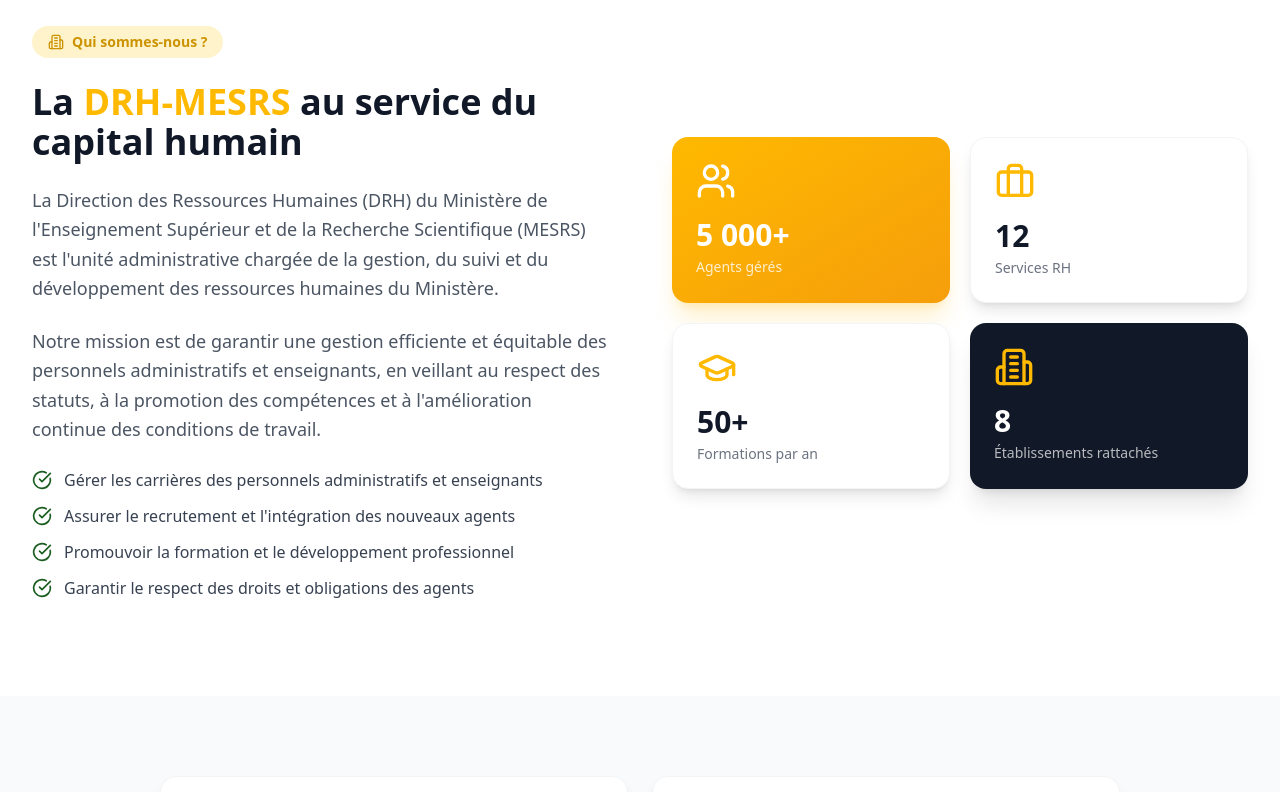
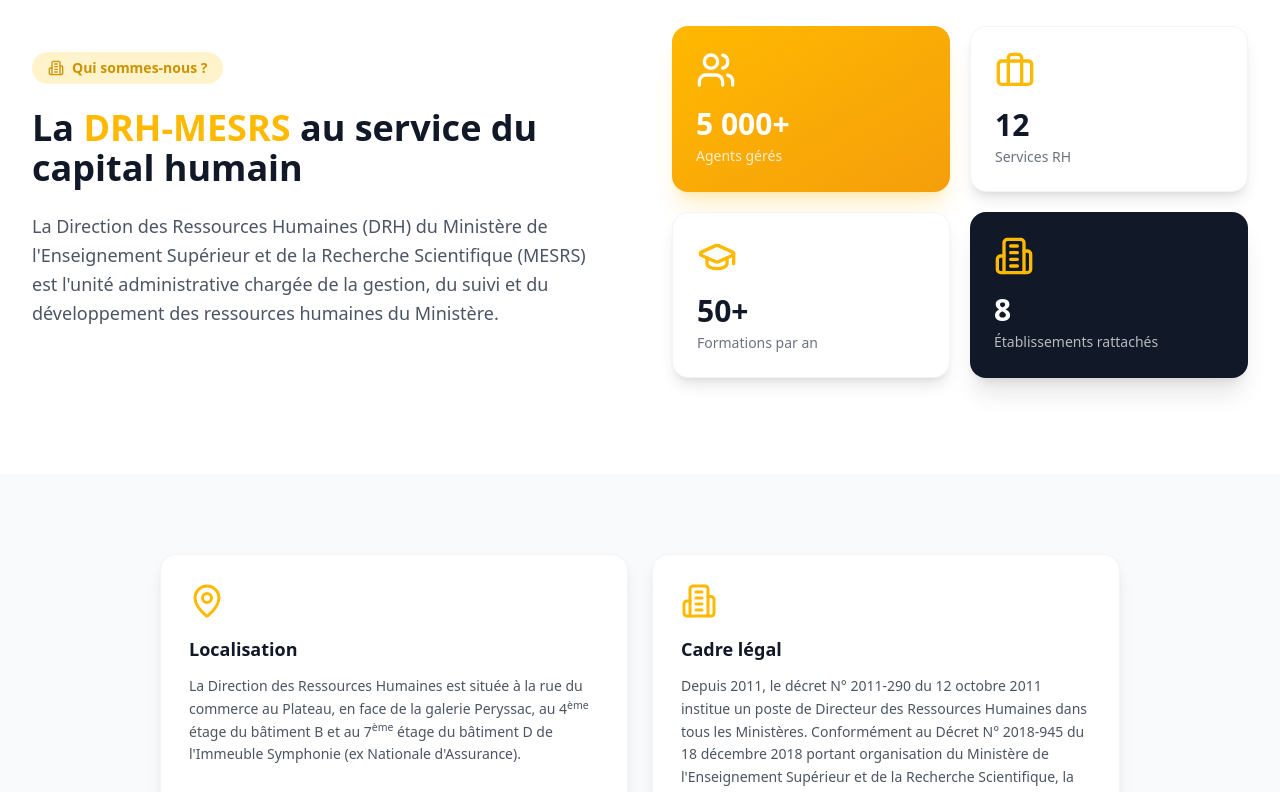
Before and after one commit to BOUZIEBI/recrutementdocteur_frontend, a React (Vite) app: page /presentation/detail in a window 1280 px wide. Shown: the part 535-1327 px from the top of the page. Built offline with nearby package versions, Linux system fonts and the light colour scheme; no server answers.

Commit message:
Remove mission paragraph from Presentation

```diff
--- a/src/pages/presentation/PresentationDetail.tsx
+++ b/src/pages/presentation/PresentationDetail.tsx
@@ -1,4 +1,4 @@
-import { Building2, Users, Briefcase, GraduationCap, CheckCircle, MapPin, Layers } from 'lucide-react';
+import { Building2, Users, Briefcase, GraduationCap, MapPin, Layers } from 'lucide-react';
 import PageBanner from '@/components/PageBanner';
 
 const sousDirections = [
@@ -52,25 +52,6 @@ export default function Presentation() {
                 chargée de la gestion, du suivi et du développement des ressources humaines
                 du Ministère.
               </p>
-              <p className="text-gray-600 text-lg mb-6 leading-relaxed">
-                Notre mission est de garantir une gestion efficiente et équitable des
-                personnels administratifs et enseignants, en veillant au respect des
-                statuts, à la promotion des compétences et à l'amélioration continue des
-                conditions de travail.
-              </p>
-              <ul className="space-y-3">
-                {[
-                  "Gérer les carrières des personnels administratifs et enseignants",
-                  "Assurer le recrutement et l'intégration des nouveaux agents",
-                  "Promouvoir la formation et le développement professionnel",
-                  "Garantir le respect des droits et obligations des agents",
-                ].map((item, i) => (
-                  <li key={i} className="flex items-start gap-3">
-                    <CheckCircle className="w-5 h-5 text-green-500 flex-shrink-0 mt-0.5" />
-                    <span className="text-gray-700">{item}</span>
-                  </li>
-                ))}
-              </ul>
             </div>
 
             <div className="grid grid-cols-2 gap-5">
```
